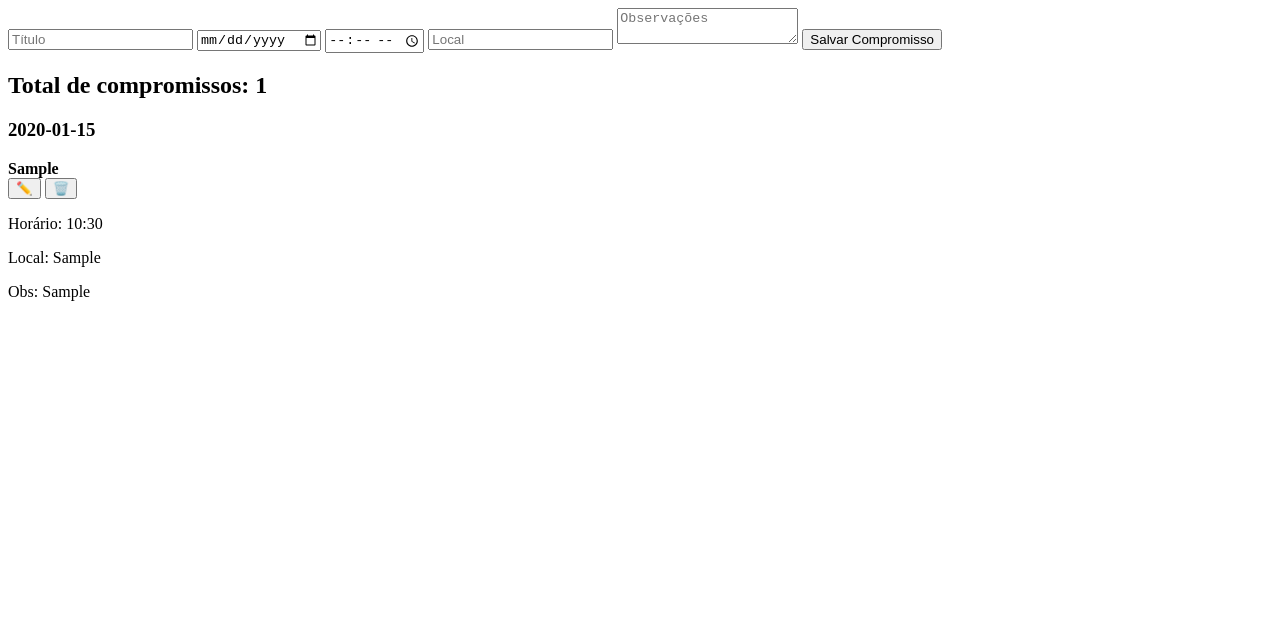
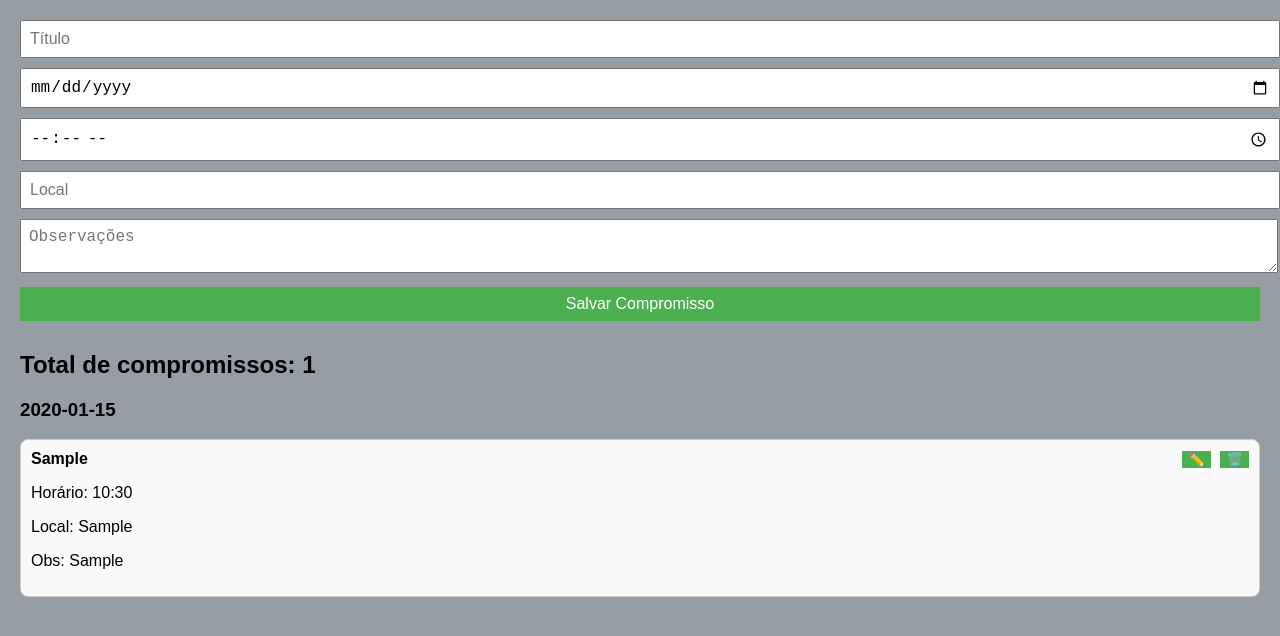
Before and after one commit to SrJhol/Agenda-Pessoal, a plain HTML site: page index.html in a window 1280 px wide. Both pictures are taken after typing "Sample", "2020-01-15", "10:30", "Sample", "Sample" into the empty fields and a click on the button "Salvar Compromisso". Drawn offline with Linux system fonts and the light colour scheme.

Commit message:
style: melhorar layout do formulário e estilo dos compromissos
- Centraliza o container principal com fundo branco e bordas arredondadas
- Padroniza os estilos dos campos de entrada, textarea e botões
- Ajusta aparência dos botões e adiciona cursor pointer
- Estiliza os compromissos com bordas, espaçamento e fundo claro
- Utiliza layout flexível no cabeçalho dos compromissos para alinhar título e ações

```diff
--- a/index.html
+++ b/index.html
@@ -5,12 +5,13 @@
     <meta charset="UTF-8">
     <meta name="viewport" content="width=device-width, initial-scale=1.0">
     <title>Formulário de cadastro de compromisso</title>
+    <link rel="stylesheet" href="style.css">
 </head>
 
 <body>
 
   <!-- Formulário principal para cadastro de compromissos -->
-    <form id="form-compromisso">
+    <form id="form-compromisso" style="border-radius: 10px;">
 
           <!-- Campo obrigatório para o título do compromisso -->
         <input type="text" id="titulo" placeholder="Título" required />
--- /dev/null
+++ b/style.css
@@ -0,0 +1,55 @@
+/* Define estilos básicos para o corpo da página */
+body {
+  font-family: Arial, sans-serif;
+  background-color: #979ea3;
+  margin: 0;
+  padding: 20px;
+}
+
+/* Container principal centralizado com fundo branco e bordas arredondadas */
+.container {
+  max-width: 600px;
+  margin: auto;
+  background: white;
+  padding: 20px;
+  border-radius: 10px;
+}
+
+/* Estilos padrão para campos de formulário e botão */
+form input,
+form textarea,
+form button {
+  width: 100%;
+  margin-bottom: 10px;
+  padding: 8px;
+  font-size: 16px;
+}
+
+/* Estilo base para botões */
+button {
+  background-color: #4caf50;
+  color: white;
+  border: none;
+  cursor: pointer;
+}
+
+/* Estilo visual para cada compromisso listado */
+.compromisso {
+  border: 1px solid #ccc;
+  margin-top: 10px;
+  padding: 10px;
+  border-radius: 8px;
+  background: #fafafa;
+}
+
+/* Cabeçalho do compromisso com título e botões lado a lado */
+.compromisso-header {
+  display: flex;
+  justify-content: space-between;
+  align-items: center;
+}
+
+/* Botões de editar/excluir com pequeno espaçamento entre eles */
+.compromisso button {
+  margin-left: 5px;
+}
```
